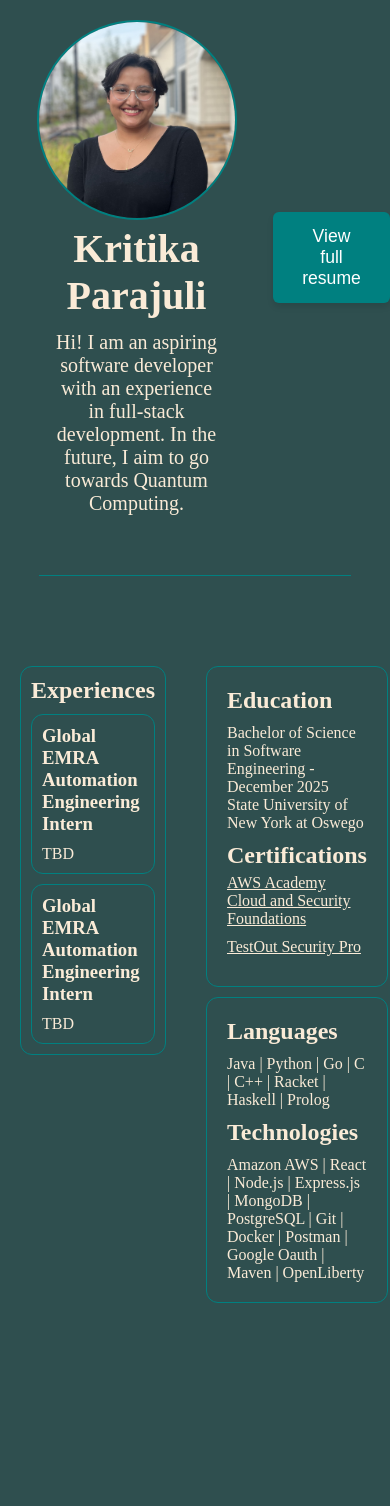
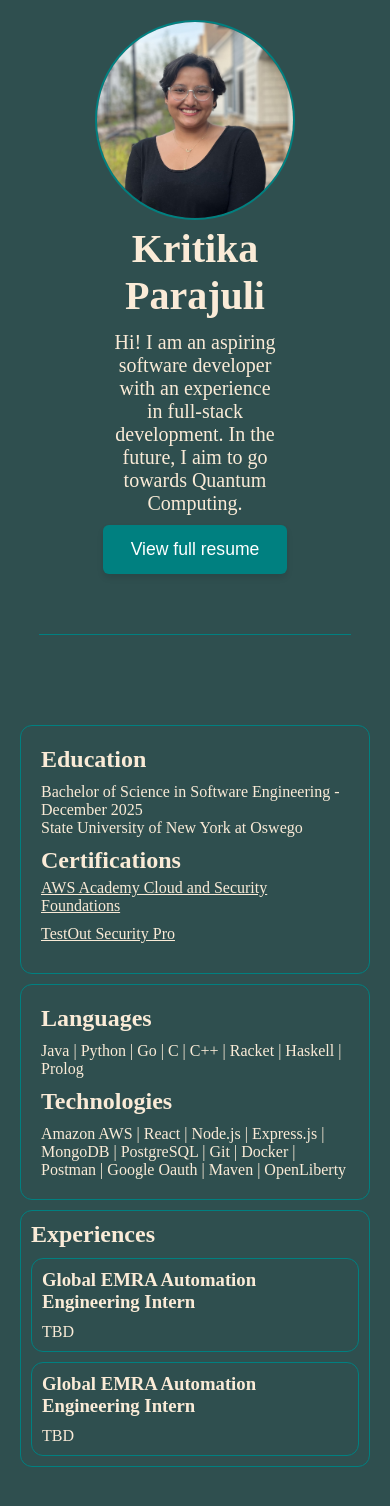
Before and after one commit to kparajul/Portfolio, a React (Create React App) app in the folder portfolio-site/: page / in a window 390 px wide. Shown: the top 1506 px of the page. Built offline with nearby package versions, Linux system fonts and the light colour scheme.

Commit message:
skeleton for destop and mobile view

```diff
--- a/portfolio-site/src/App.css
+++ b/portfolio-site/src/App.css
@@ -7,46 +7,80 @@
 
 .body-container{
     display: flex;
-    flex: wrap;
+    flex-wrap: wrap;
+    height: 400vh;
     width: 100%;
     padding: 20px;
     justify-content: space-between;
-    gap: 20px;
+}
+.body-container > div:nth-child(1){
+    width: 30%;
+}
+.body-container > div:nth-child(2){
+    flex-wrap: wrap;
+    background-color: #008080;
+    margin: 0 30px;
+    width: 1px;
+    display: block;
+
+}
+.body-container > div:nth-child(3){
+    width: 65%;
 }
 
-.body-container > div:nth-child(1){
-    width: 10%;
-}
-.body-container > div:nth-child(1){
-    width: 90%;
+@media screen and (max-width: 768px) {
+    .body-container{
+      width: auto;
+      height: auto;
+    }
 }
 
-.skills-container{
-    display: flex;
-    flex-wrap: wrap;
-    justify-content:start;
-    width: 30%;
-    flex-shrink: 0;
-    box-sizing: border-box;
-    margin-right: 1%;
+@media screen and (max-width: 768px) {
+    .body-container > div:nth-child(1) {
+      width: auto;
+      height: auto;
+    }
 }
 
-.exp-container{
-    display: flex;
-    flex-wrap: wrap;
-    justify-content: flex-start;
-    align-items: center;
-    box-sizing: border-box;
-    margin-left: 20px;
+@media screen and (max-width: 768px) {
+    .body-container > div:nth-child(2) {
+      display: none;
+      margin: 0;
+      padding: 0;
+      height: auto;
+    }
 }
 
+@media screen and (max-width: 768px) {
+    .body-container > div:nth-child(3) {
+      width: 100%;
+    }
+}
 
+.section-v-divider{
+    background-color: #008080;
+    margin: 0 30px;
+    height: 100%;
+    width: 1px;
+    display: block;
+}
 
 .columns-container{
     display: flex;
     flex-wrap: wrap;
     justify-content: space-between;
     gap: 0px;
+}
+
+@media screen and (max-width: 768px) {
+    .columns-container {
+      width: auto;
+      height: auto;
+      display: flex;
+      flex-direction: column;
+      justify-content: center;
+      align-items: center;
+    }
 }
 
 .left-side{
@@ -61,6 +95,24 @@
     align-items: center;
 }
 
+@media screen and (max-width: 768px) {
+    .left-side {
+      width: auto;
+      height: auto;
+      justify-content: center;
+      align-items: center;
+    }
+}
+
+@media screen and (max-width: 768px) {
+    .right-side {
+      width: auto;
+      height: auto;
+      justify-content: center;
+      margin-top: 10px;
+    }
+}
+
 .section-divider{
     margin: 60px auto;
     width: 80%;
--- a/portfolio-site/src/App.js
+++ b/portfolio-site/src/App.js
@@ -16,13 +16,12 @@ function App() {
       </div>
       <div className='section-divider'></div>
       <div className='body-container'>
-        <div><Experiences/></div>
-        <div></div>
         <div>
           <div><Education/></div>
           <div><Skills/></div>
         </div>
-
+        <div></div>
+        <div><Experiences/></div>
       </div>
 
     </div>
```
